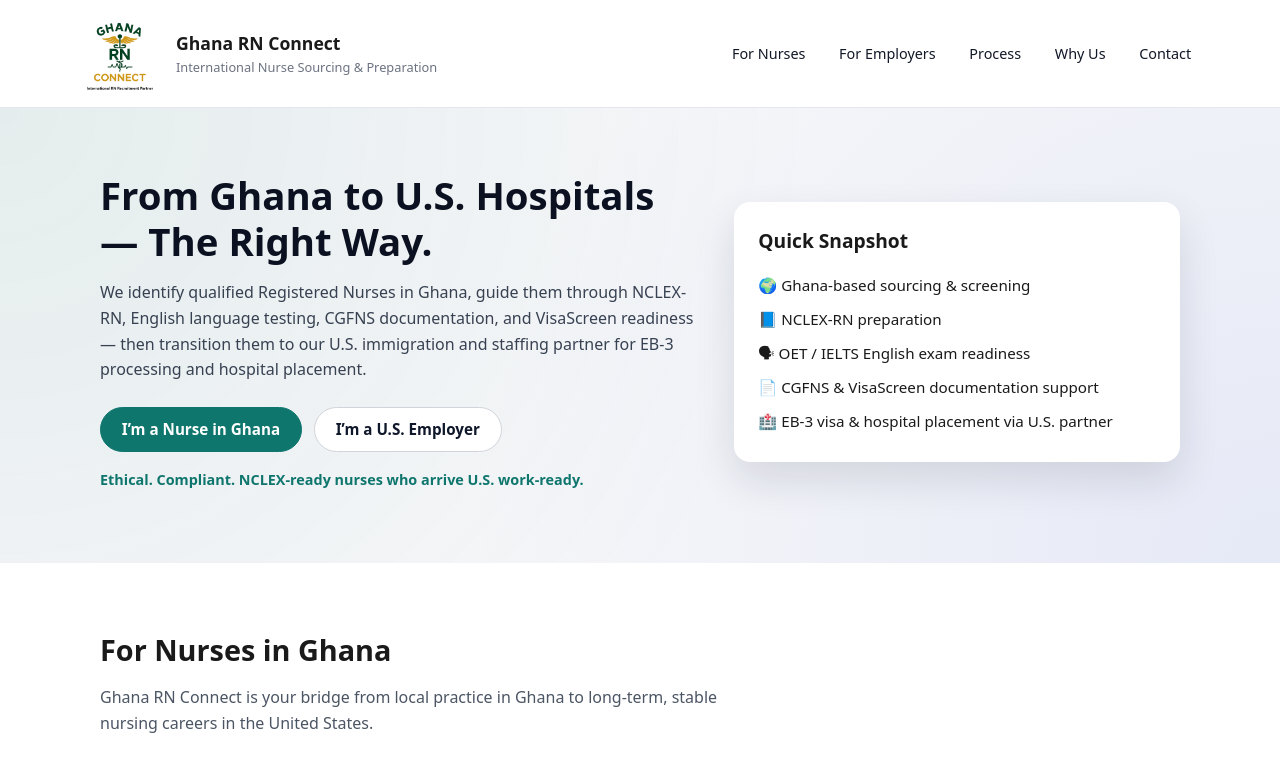
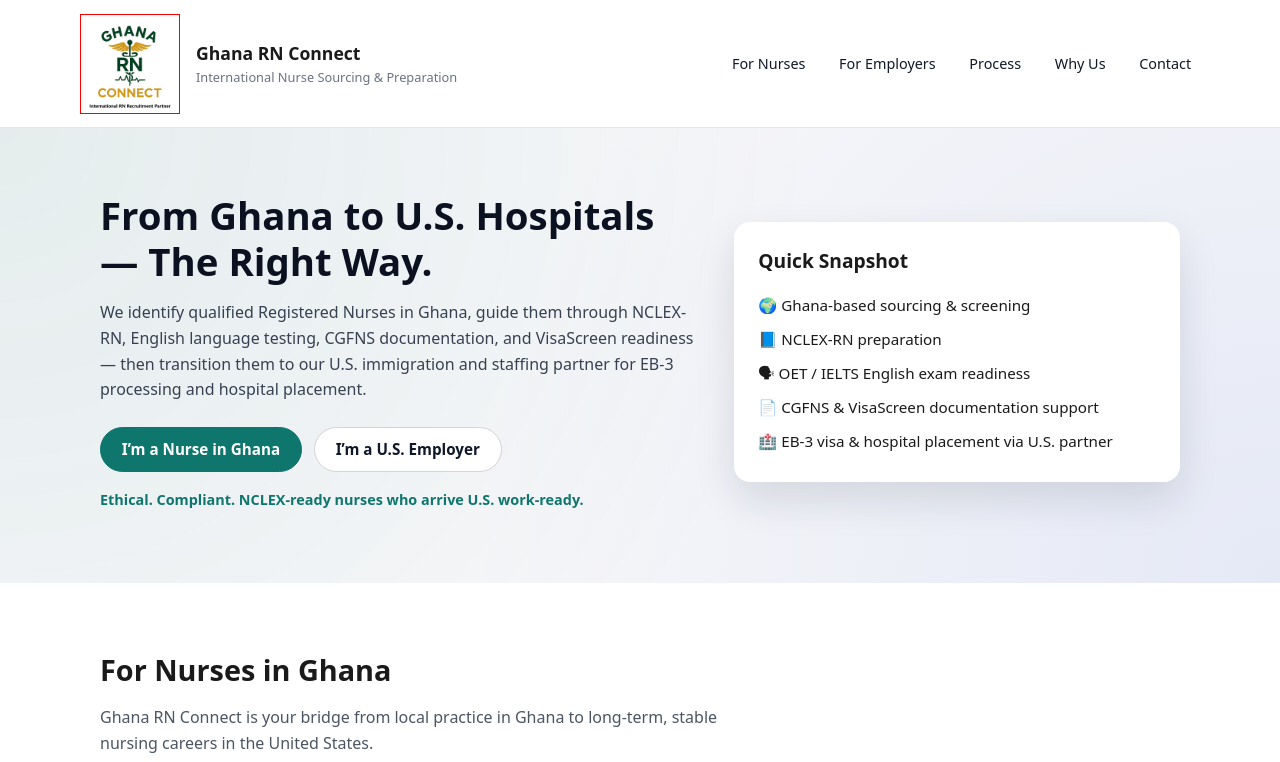
Before and after one commit to msmith3640/ghanarnconnect, a plain HTML site: page index.html in a window 1280 px wide. Shown: the top 762 px of the page. Drawn offline with Linux system fonts and the light colour scheme.

Commit message:
Update index.html

```diff
--- a/index.html
+++ b/index.html
@@ -66,11 +66,12 @@
     }
 
     .logo-img {
-      height: 80px;      /* desktop size */
+      height: 100px;          /* make it clearly bigger */
       width: auto;
       object-fit: contain;
       display: block;
       background: none;
+      border: 1px solid red;  /* TEMP: just so we can see the box */
     }
 
     .logo-text {
```
